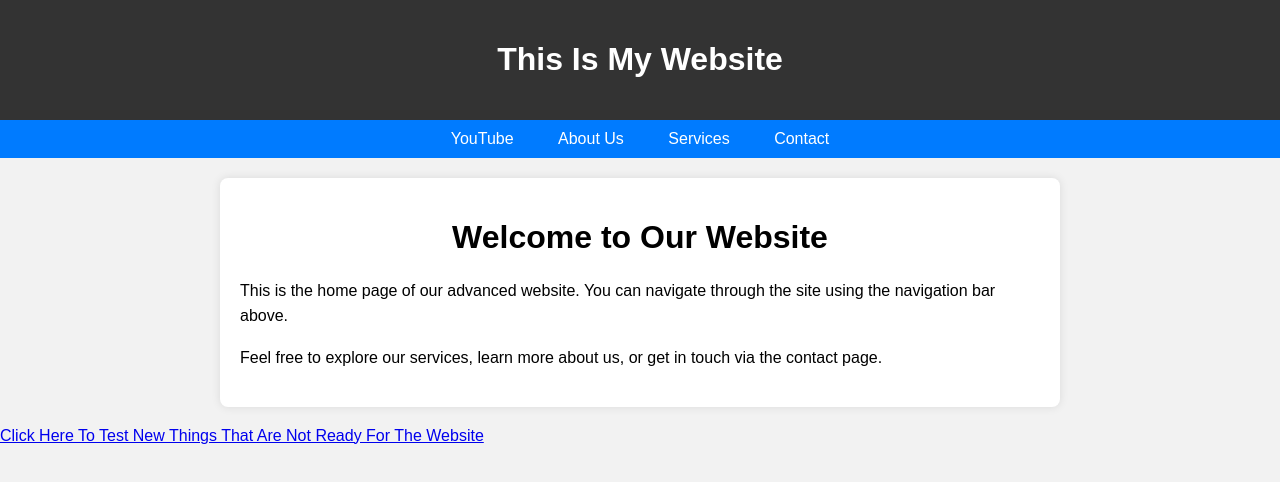
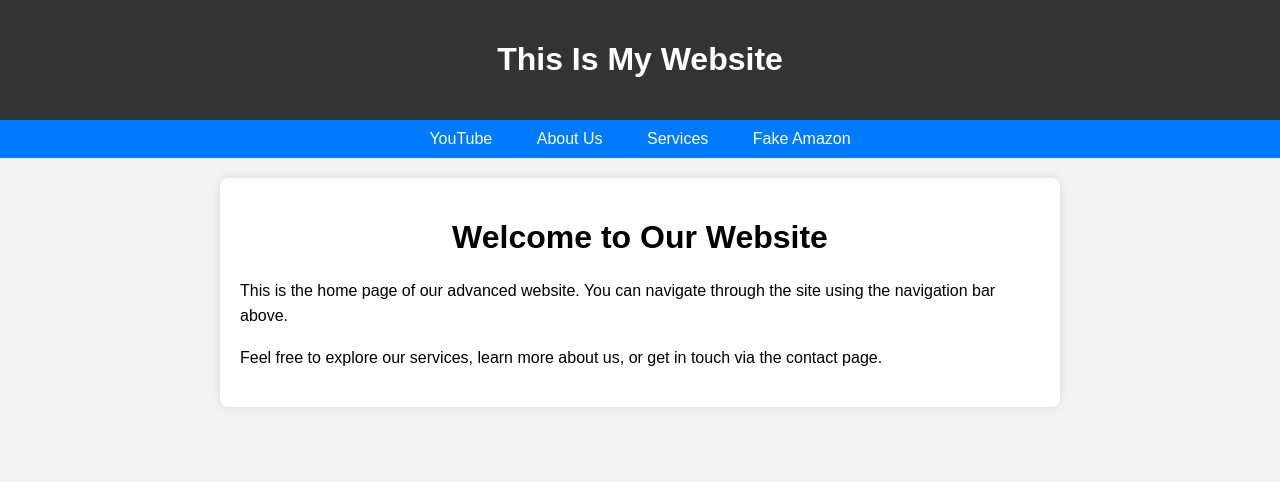
Before and after one commit to tekyt2009/tekyt2009.github.io, a plain HTML site: page index.html in a window 1280 px wide. Drawn offline with Linux system fonts and the light colour scheme.

Commit message:
Update index.html

```diff
--- a/index.html
+++ b/index.html
@@ -65,7 +65,7 @@
     <a href="https://www.youtube.com/channel/UCPnIDhmUpJcl3zk_ll5CTZAl">YouTube</a>
     <a href="about.html">About Us</a>
     <a href="services.html">Services</a>
-    <a href="contact.html">Contact</a>
+    <a href="testpage.html">Fake Amazon</a>
 </nav>
 
 <div class="container">
@@ -76,7 +76,3 @@
 
 </body>
 </html>
-
-
-
-   <a href="testpage.html">Click Here To Test New Things That Are Not Ready For The Website</a>
```
